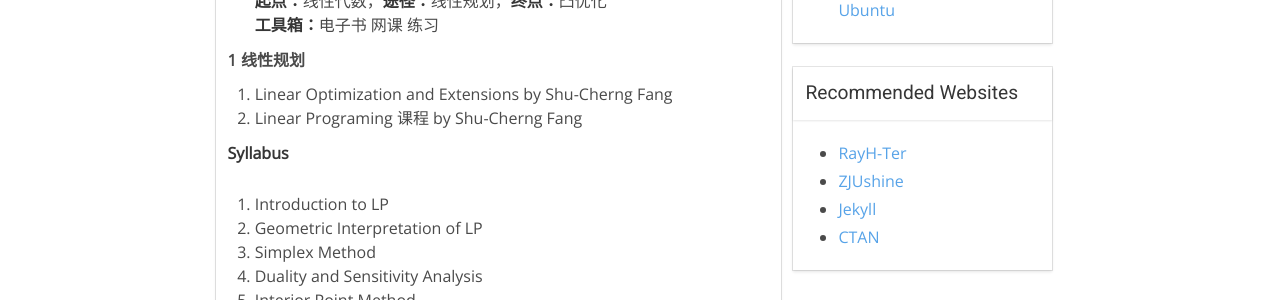
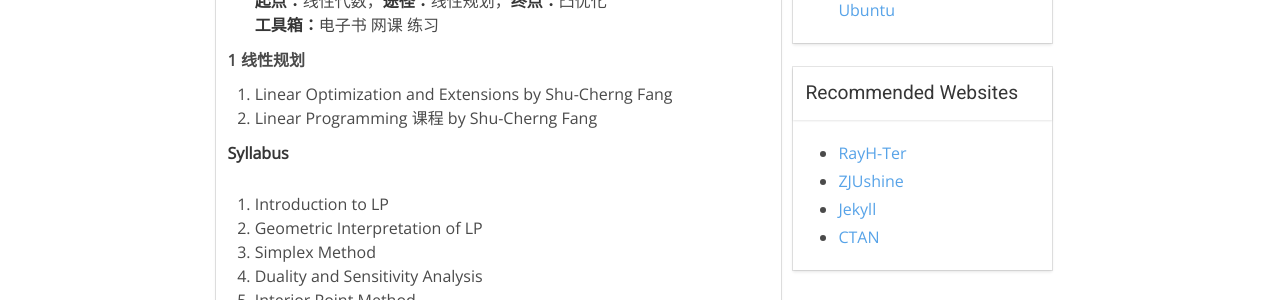
Before and after one commit to RayH-Ter/RayH-Ter.github.io, a Jekyll site: the page built from _posts/2022-10-01-优化学习过程总览.md, in a window 1280 px wide. Shown: the part 673-973 px from the top of the page. Built offline with Jekyll 4.4.1, drawn with Linux system fonts in a browser that asks for light colours; our own code applies the rules of GitHub Pages for plain Markdown files; comment, search, counter and statistics services are not loaded.

Commit message:
format corrected

```diff
--- a/_posts/2022-10-01-优化学习过程总览.md
+++ b/_posts/2022-10-01-优化学习过程总览.md
@@ -15,7 +15,7 @@
 ### 1 线性规划
 
 > 1. Linear Optimization and Extensions by Shu-Cherng Fang
-> 2. Linear Programing 课程 by Shu-Cherng Fang
+> 2. Linear Programming 课程 by Shu-Cherng Fang
 
 **Syllabus**
 
```
